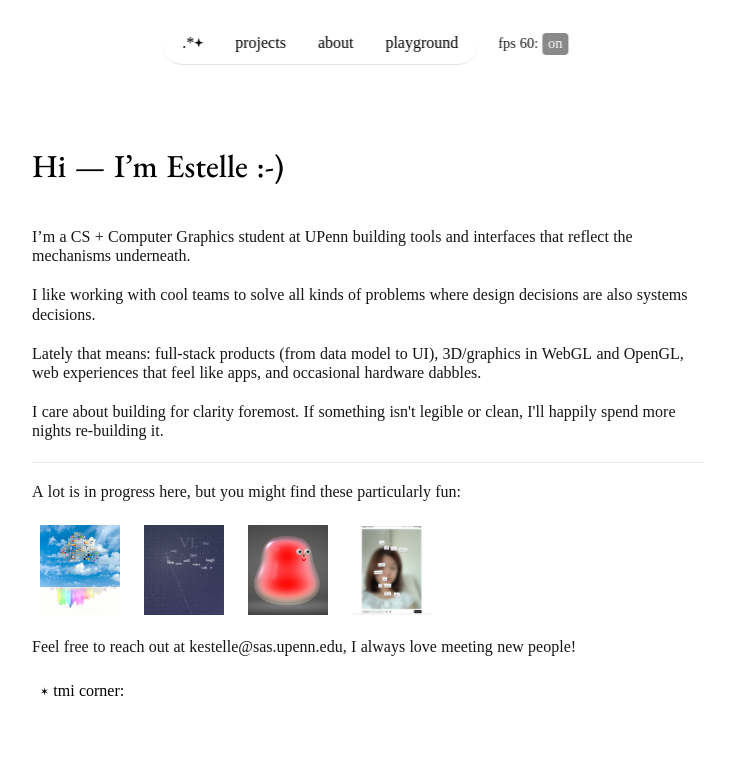
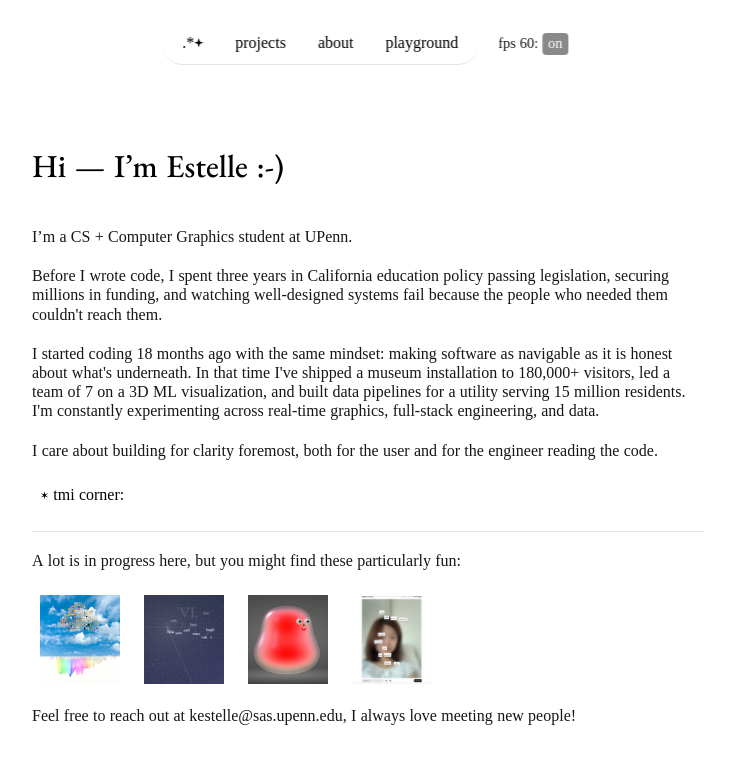
Before and after one commit to kimestelle/my-portfolio, a Next.js app: page /about in a window 1280 px wide. Shown: the top 764 px of the page, without its empty margins (267-1002 px from the left). Built offline with nearby package versions, Linux system fonts and the light colour scheme; a web font is replaced by a local one.

Commit message:
new content

```diff
--- a/src/app/about/page.tsx
+++ b/src/app/about/page.tsx
@@ -10,21 +10,30 @@ export default function About() {
         <h2 className="mb-4">Hi — I’m Estelle {':-)'}</h2>
 
         <p>
-          I’m a CS + Computer Graphics student at UPenn building tools and interfaces that reflect the mechanisms underneath.
+          I’m a CS + Computer Graphics student at UPenn.
         </p>
 
         <p>
-          I like working with cool teams to solve all kinds of problems where design decisions are also systems decisions.
+          Before I wrote code, I spent three years in California education policy passing legislation, securing millions in funding, and watching well-designed systems fail because the people who needed them couldn&apos;t reach them.
         </p>
 
         <p>
-          Lately that means: full-stack products (from data model to UI), 3D/graphics in WebGL and OpenGL, web experiences that feel like apps,
-          and occasional hardware dabbles.
+        I started coding 18 months ago with the same mindset: making software as navigable as it is honest about what&apos;s underneath. In that time I&apos;ve shipped a museum installation to 180,000+ visitors, led a team of 7 on a 3D ML visualization, and built data pipelines for a utility serving 15 million residents. I&apos;m constantly experimenting across real-time graphics, full-stack engineering, and data.
         </p>
 
         <p>
-          I care about building for clarity foremost. If something isn&apos;t legible or clean, I&apos;ll happily spend more nights re-building it.
+          I care about building for clarity foremost, both for the user and for the engineer reading the code.
         </p>
+
+        <details
+          className="glass-card"
+        >
+          <summary className="cursor-pointer">
+            ✶ tmi corner:
+          </summary>
+
+          <TmiCorner/>
+        </details>
 
         <hr/>
 
@@ -108,15 +117,6 @@ export default function About() {
             kestelle@sas.upenn.edu, I always love meeting new people!
           </a>
         </p>
-        <details
-          className="glass-card"
-        >
-          <summary className="cursor-pointer">
-            ✶ tmi corner:
-          </summary>
-
-          <TmiCorner/>
-        </details>
       </div>
     </div>
   );
--- a/src/app/components/ProjectHTML.tsx
+++ b/src/app/components/ProjectHTML.tsx
@@ -7,8 +7,7 @@ import {
 import ProjectCard from '../projects/components/ProjectCard';
 
 const SECTIONS: { category: ProjectCategory; displayName: string; featured: string[] }[] = [
-  { category: 'production experience', displayName: 'deployed at scale', featured: ['into-the-blue', 'sce-data-engineering', 'internet-atlas'] },
-  { category: 'production experience', displayName: 'built to last', featured: ['spark-website'] },
+  { category: 'production experience', displayName: 'deployed at scale', featured: ['into-the-blue', 'sce-data-engineering', 'internet-atlas', 'spark-website'] },
   { category: 'graphics & simulation', displayName: 'rendered from scratch', featured: ['mini-minecraft', 'softbody-jelly'] },
   { category: 'creative tools', displayName: 'designed for expression', featured: ['magnetic-poetry', 'textellation'] },
 ];
--- a/src/app/projects/components/projectData.ts
+++ b/src/app/projects/components/projectData.ts
@@ -485,7 +485,7 @@ export const PROJECTS: Project[] = [
       imageSrc: '/project-images/covers/blob-cover.webp',
       blurb: 'Soft-body physics with hybrid 2D/3D rendering',
       engineering: 'Build-your-own 3D jelly interface using bezier curves, lathe meshing, particle physics, and shader tricks.',
-      tags: ['Three.js', 'Physics', 'Canvas'],
+      tags: ['WebGL', 'HTML canvas'],
     },
 
     details: {
```
